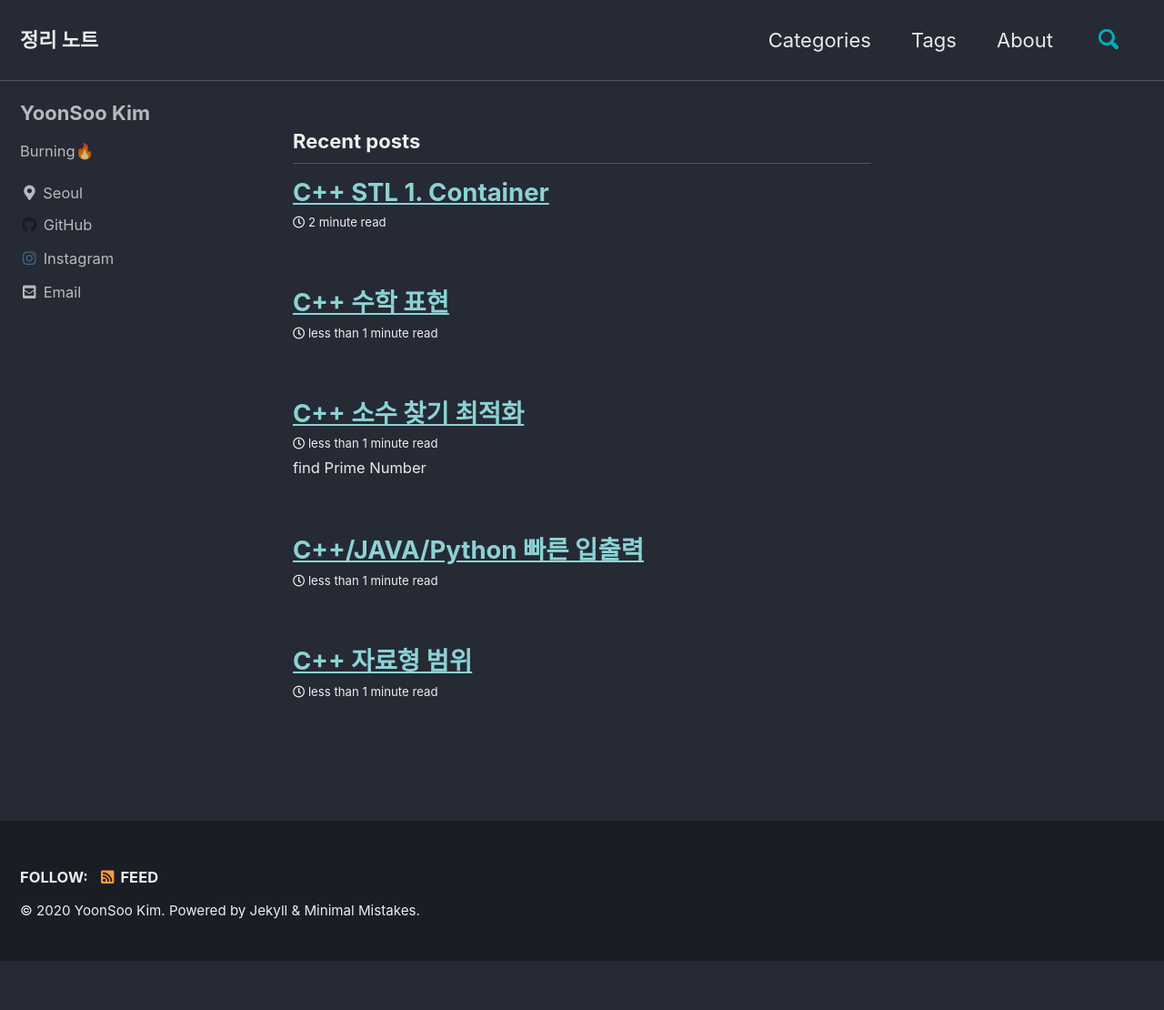
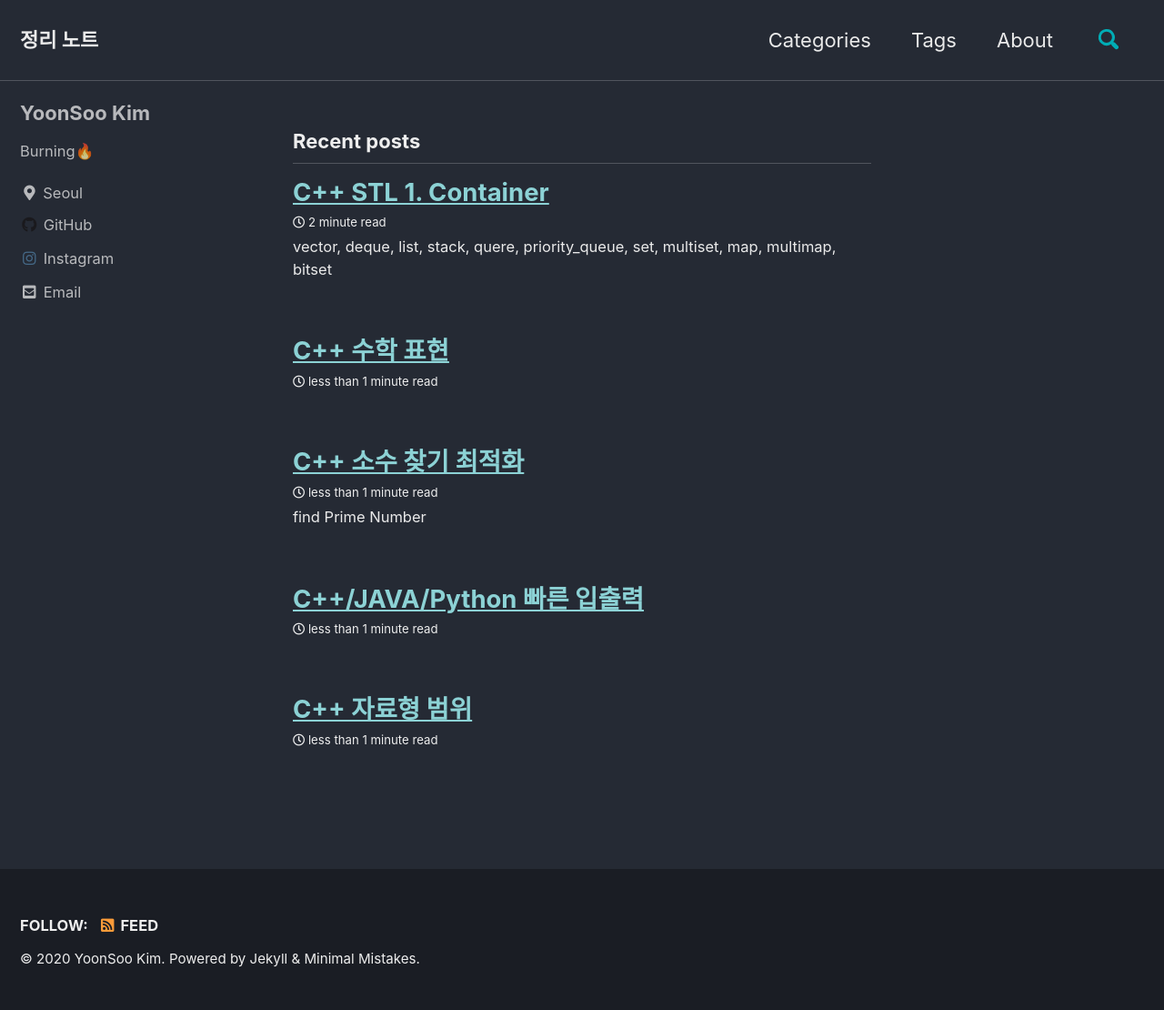
Before and after one commit to blackbeaver37/blackbeaver37.github.io, a Jekyll site: the page built from index.html, in a window 1280 px wide. Shown: the whole page at 91% size. Built offline with Jekyll 4.4.1, drawn with Linux system fonts in a browser that asks for light colours; cached includes are drawn as plain includes; the list of posts is cut into pages by our own code; before the commit the page ends 1056 px from its top, so only the background shows below that.

Commit message:
Update 2020-07-24-stl_container_cpp.md

````diff
--- a/_posts/2020-07-24-stl_container_cpp.md
+++ b/_posts/2020-07-24-stl_container_cpp.md
@@ -1,7 +1,7 @@
 ---
 
 title: C++ STL 1. Container
-excerpt: ""
+excerpt: "vector, deque, list, stack, quere, priority_queue, set, multiset, map, multimap, bitset"
 date: July 24, 2020
 categories:
   - Tips
@@ -349,7 +349,7 @@ last_modified_at: 2020-07-24T04:00:00-05:00
     + bitset
 
     ```c++
-    #include <map>
+    #include <set>
     using namespace std;
     ```
 
````
